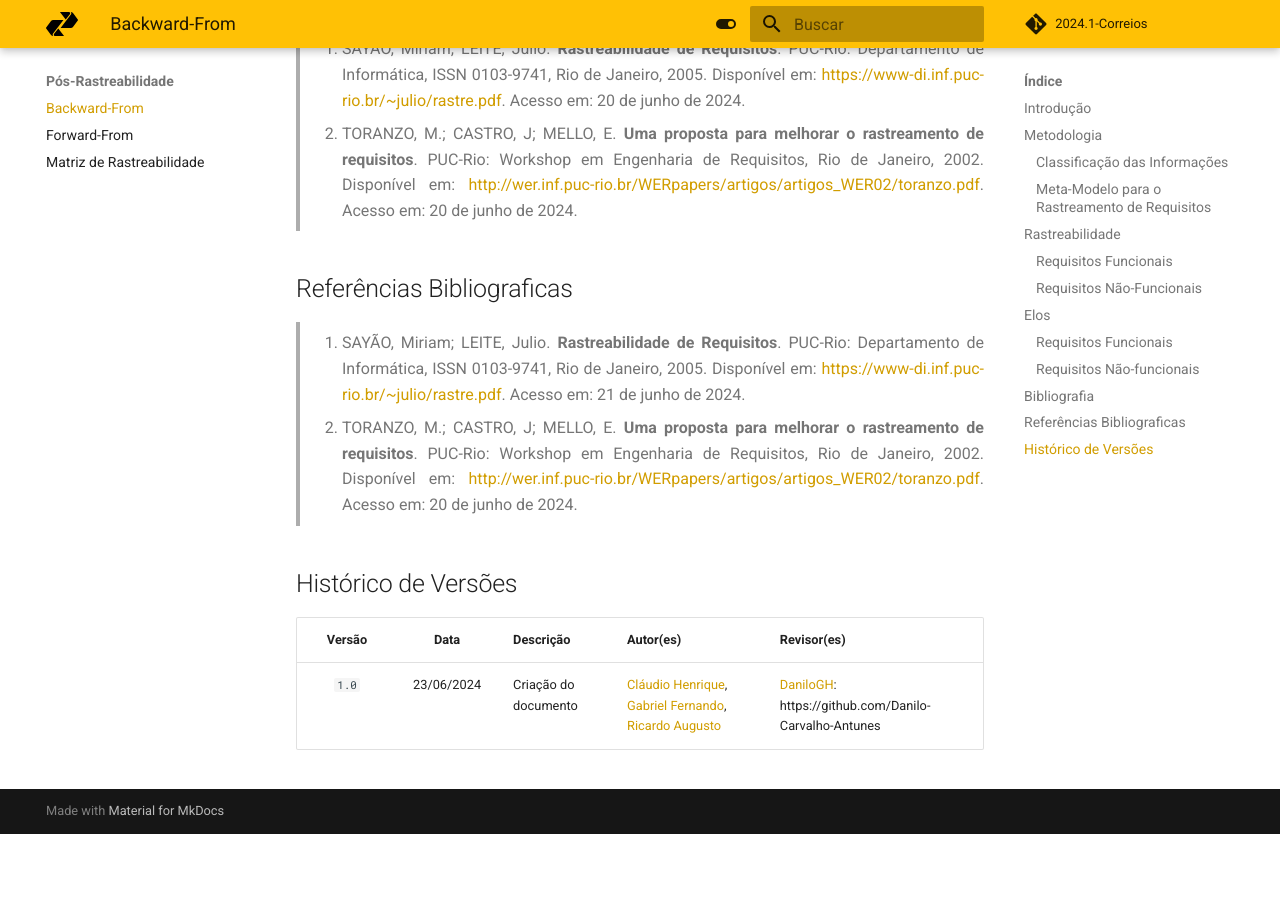
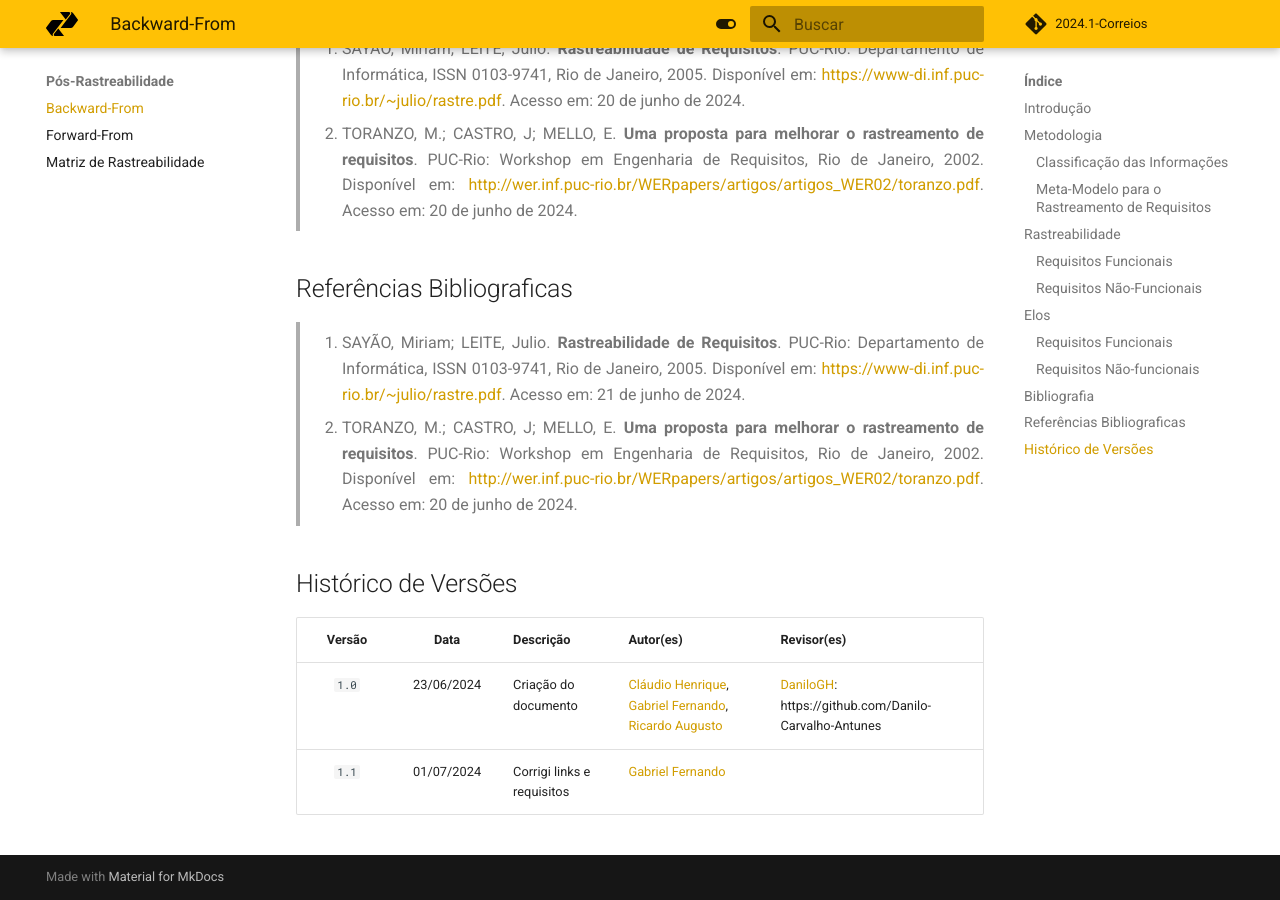
Before and after one commit to Requisitos-de-Software/2024.1-Serasa, an MkDocs documentation site: the page built from docs/pos-rastreabilidade/backward-from.md, in a window 1280 px wide and 900 px high, scrolled down 13129 px. Built offline with MkDocs 1.6.1 and Material for MkDocs 9.7.7, drawn with Linux system fonts in a browser that asks for light colours; comment, search, counter and statistics services are not loaded; before the commit the page ends 13963 px from its top, so only the background shows below that.

Commit message:
update version history

```diff
--- a/docs/pos-rastreabilidade/backward-from.md
+++ b/docs/pos-rastreabilidade/backward-from.md
@@ -346,6 +346,7 @@ Legendas:
 | Versão | Data | Descrição | Autor(es) | Revisor(es) |
 | :----: | :--: | --------- | ----------- | ------ |
 | `1.0`  | 23/06/2024 | Criação do documento | [Cláudio Henrique](https://github.com/pabloheika), [Gabriel Fernando][GabrielFGH], [Ricardo Augusto][RicardoGH]  | [DaniloGH]: https://github.com/Danilo-Carvalho-Antunes  |
+| `1.1`  | 01/07/2024 | Corrigi links e requisitos | [Gabriel Fernando][GabrielFGH] | |
 
 
 [ClaudioGH]: https://github.com/claudiohsc
```
